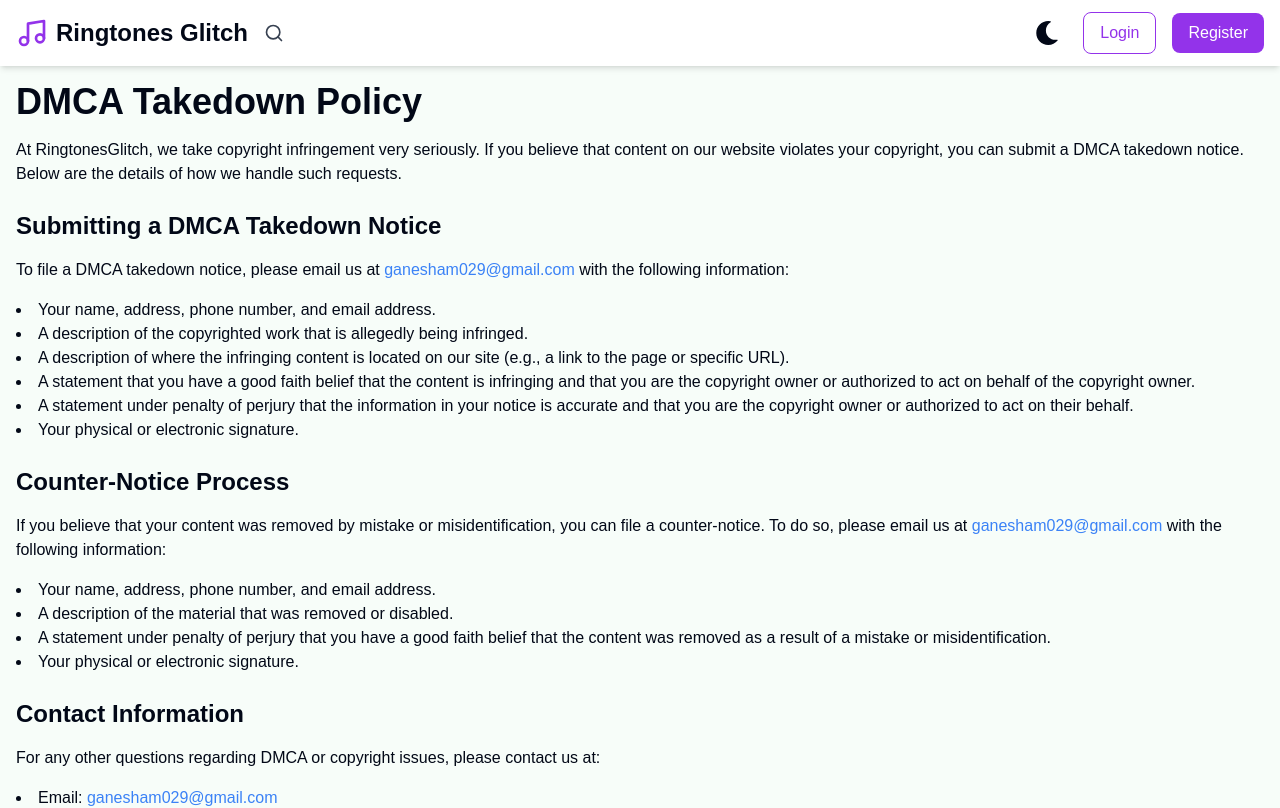
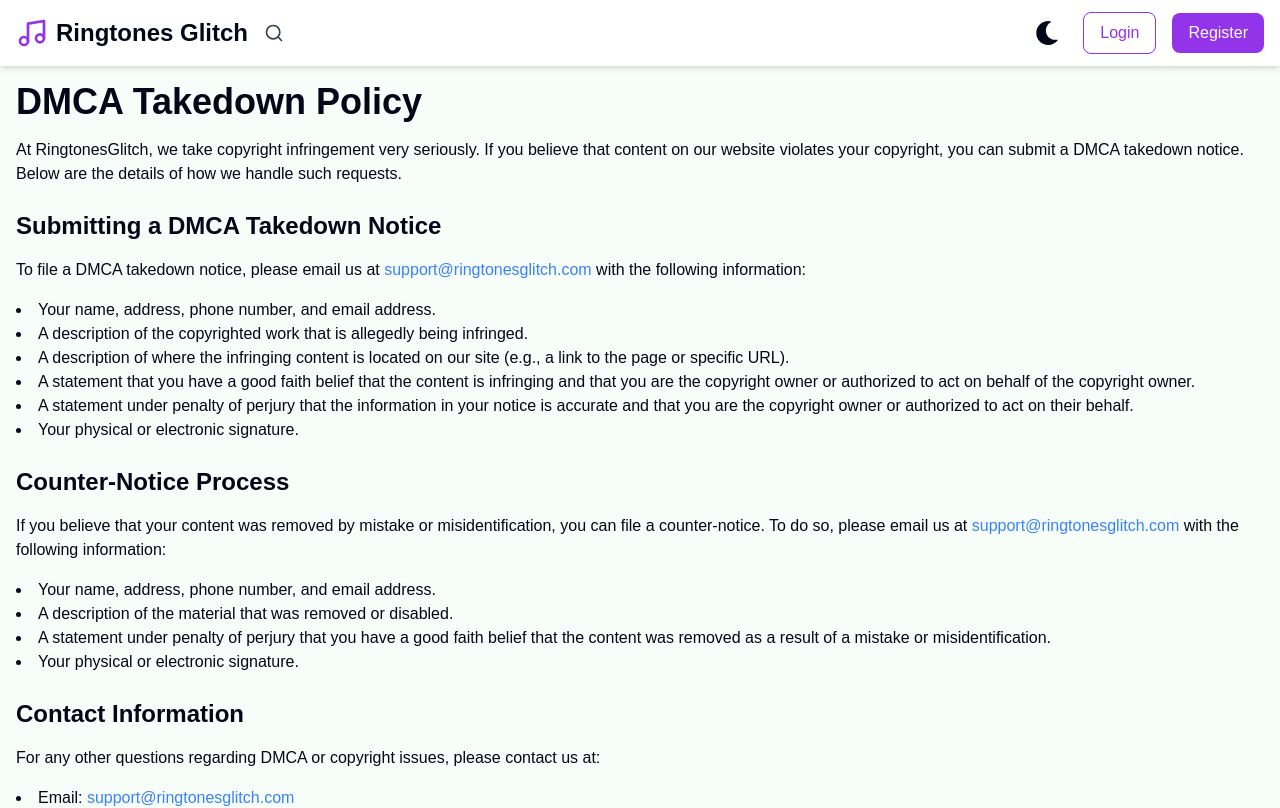
Before and after one commit to sand33psm/Tones-Galaxy-Frontend, a Next.js app: page /dmca in a window 1280 px wide. Shown: the top 808 px of the page. Built offline with nearby package versions, Linux system fonts and the light colour scheme.

Commit message:
add privacy-policy, contact-us, about-us page

```diff
--- a/src/app/dmca/page.jsx
+++ b/src/app/dmca/page.jsx
@@ -18,7 +18,7 @@
 
       <h2 className="text-2xl font-semibold mb-4">Submitting a DMCA Takedown Notice</h2>
       <p className="mb-4">
-        To file a DMCA takedown notice, please email us at <a href="mailto:ganesham029@gmail.com" className="text-blue-500">ganesham029@gmail.com</a> with the following information:
+        To file a DMCA takedown notice, please email us at <a href="mailto:ganesham029@gmail.com" className="text-blue-500">support@ringtonesglitch.com</a> with the following information:
       </p>
       <ul className="list-inside list-disc mb-6">
         <li>Your name, address, phone number, and email address.</li>
@@ -32,7 +32,7 @@
       <h2 className="text-2xl font-semibold mb-4">Counter-Notice Process</h2>
       <p className="mb-4">
         If you believe that your content was removed by mistake or misidentification, you can file a counter-notice. To do so,
-        please email us at <a href="mailto:ganesham029@gmail.com" className="text-blue-500">ganesham029@gmail.com</a> with the following information:
+        please email us at <a href="mailto:ganesham029@gmail.com" className="text-blue-500">support@ringtonesglitch.com</a> with the following information:
       </p>
       <ul className="list-inside list-disc mb-6">
         <li>Your name, address, phone number, and email address.</li>
@@ -46,7 +46,7 @@
         For any other questions regarding DMCA or copyright issues, please contact us at:
       </p>
       <ul className="list-inside list-disc mb-6">
-        <li>Email: <a href="mailto:ganesham029@gmail.com" className="text-blue-500">ganesham029@gmail.com</a></li>
+        <li>Email: <a href="mailto:ganesham029@gmail.com" className="text-blue-500">support@ringtonesglitch.com</a></li>
         <li>Address: RingtonesGlitch, 123 Ringtone Street, City, Country</li>
       </ul>
 
--- a/src/app/privacy-policy/page.jsx
+++ b/src/app/privacy-policy/page.jsx
@@ -70,7 +70,7 @@
                 href="mailto:ganesham029@gmail.com"
                 className="text-blue-600 font-medium underline"
               >
-                ganesham029@gmail.com
+                support@ringtonesglitch.com
               </a>
               .
             </p>
@@ -88,7 +88,7 @@
                 href="mailto:ganesham029@gmail.com"
                 className="text-blue-600 font-medium underline"
               >
-                ganesham029@gmail.com
+                support@ringtonesglitch.com
               </a>
               .
             </p>
```
